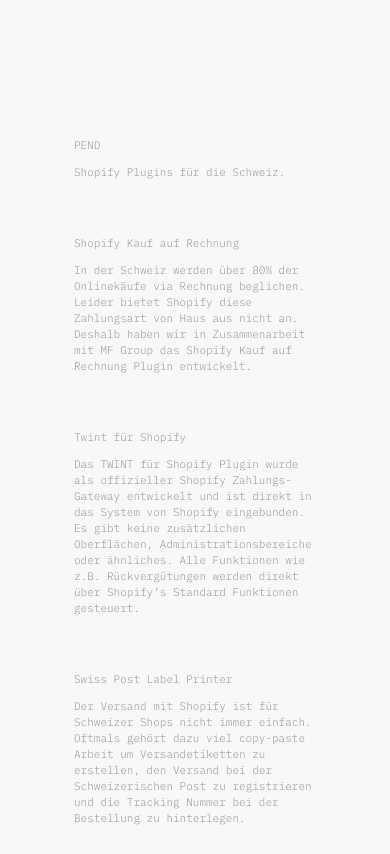
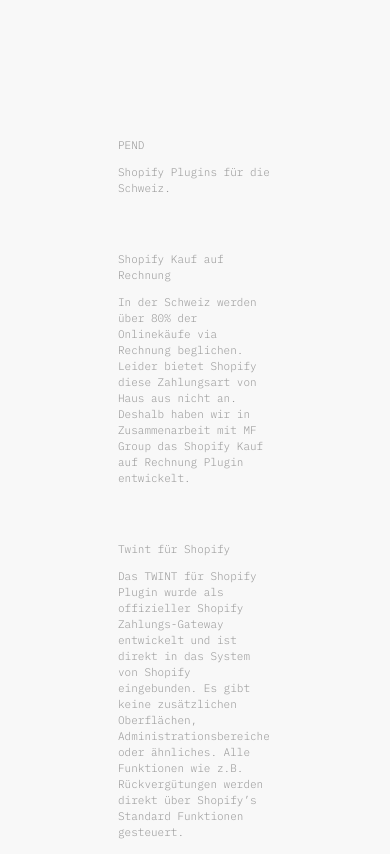
Before and after one commit to vlntnpwls/TFTW, a plain HTML site: page index.html in a window 390 px wide. Shown: the part 1140-1994 px from the top of the page. Drawn offline with nearby package versions, Linux system fonts and the light colour scheme.

Commit message:
Add files via upload

```diff
--- a/style.css
+++ b/style.css
@@ -67,8 +67,8 @@ body {
     grid-template-columns: repeat(1, 1fr);
     column-gap: 3em;
     row-gap: 3em;
-    padding-left: 6em;
-    padding-right: 6em;
+    padding-left: 10em;
+    padding-right: 10em;
   }
   .text {
     font-size: 11px;
```
